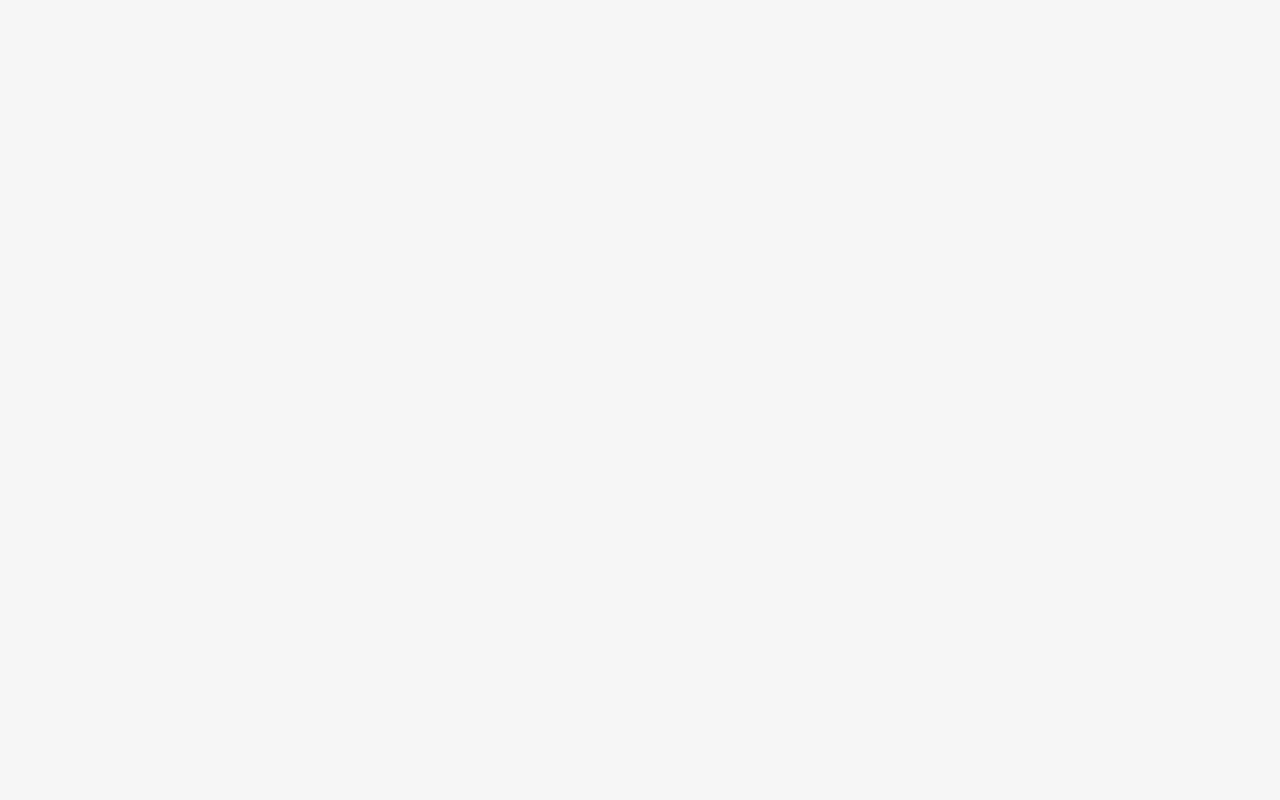
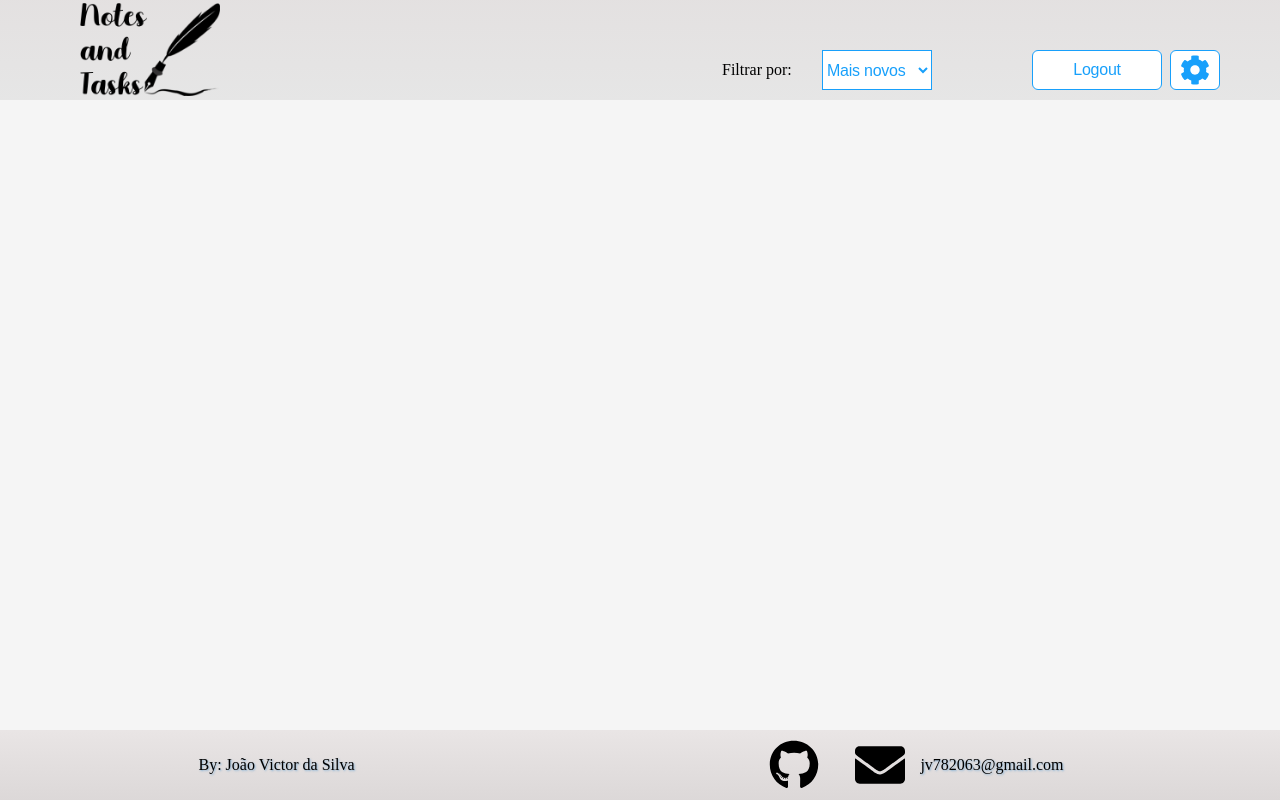
Before and after one commit to joaovds/Notes_and_Tasks-frontend, a React (Create React App) app: page /myNotes in a window 1280 px wide. Built offline with nearby package versions, Linux system fonts and the light colour scheme; the HTML template or start-up script is replaced by a standard one.

Commit message:
myNotes - Header and Footer

```diff
--- a/src/global.css
+++ b/src/global.css
@@ -59,7 +59,7 @@ header div.buttons {
     justify-content: space-between;
     margin-top: 40px;
 }
-header div.buttons .button {
+header div.buttons .button, .button {
     display: flex;
     width: 130px;
     height: 40px;
@@ -69,7 +69,7 @@ header div.buttons .button {
     align-items: center;
 
     font-weight: 500;
-    font-size: 15px;
+    font-size: 16px;
     line-height: 18px;
     letter-spacing: -0.015em;
     color: #18A0FB;
--- a/src/pages/Login/index.js
+++ b/src/pages/Login/index.js
@@ -16,8 +16,8 @@ export default function login() {
                 </div>
 
                 <div className="buttons">
-                    <Link className="button login" to="/login">
-                        Log in
+                    <Link className="button homePage" to="/">
+                        Home Page
                     </Link>
                     <Link className="button register" to="/register">
                         Register
--- /dev/null
+++ b/src/pages/MyNotes/index.js
@@ -0,0 +1,39 @@
+import React from 'react';
+import { Link } from 'react-router-dom';
+import { FaCog } from 'react-icons/fa';
+
+import './style.css';
+import logoImg from '../../assets/logo.png';
+import Footer from '../FooterPages';
+
+export default function MyNotes() {
+    return (
+        <div className="note-container">
+            <header>
+                <div className="logo">
+                    <img src={ logoImg } alt="Logo" className="logo-header" />
+                </div>
+
+                <div className="buttons">
+                    <div className="filter">
+                        <label for="filter">Filtrar por:</label>
+                        <select name="filter">
+                            <option value="maisNovos">Mais novos</option>
+                            <option value="maisAntigos">Mais antigos</option>
+                            <option value="nome">Nome</option>
+                        </select>
+                    </div>
+
+                    <button className="button logout">
+                        Logout
+                    </button>
+                    <Link className="button config" to="">
+                        <FaCog size="30" />
+                    </Link>
+                </div>
+            </header>
+
+            <Footer />
+        </div>
+    );
+}
--- /dev/null
+++ b/src/pages/MyNotes/style.css
@@ -0,0 +1,28 @@
+.note-container {
+    width: 100%;
+}
+
+.note-container header div.buttons .logout {
+    margin-right: 8px;
+}
+.note-container header div.buttons .config {
+    width: 50px;
+}
+.note-container header .filter {
+    display: flex;
+    align-items: center;
+    justify-content: space-between;
+    margin-right: 100px;
+    width: 210px;
+}
+.note-container header .filter select {
+    width: 110px;
+    height: 40px;
+    font-weight: 500;
+    font-size: 16px;
+    line-height: 18px;
+    letter-spacing: -0.015em;
+    color: #18A0FB;
+    border: 1px solid #18A0FB;
+    background-color: #FFFFFF;
+}
--- a/src/pages/Register/index.js
+++ b/src/pages/Register/index.js
@@ -16,11 +16,11 @@ export default function Register() {
                 </div>
 
                 <div className="buttons">
+                    <Link className="button homePage" to="/">
+                        Home Page
+                    </Link>
                     <Link className="button login" to="/login">
                         Log in
-                    </Link>
-                    <Link className="button register" to="/register">
-                        Register
                     </Link>
                 </div>
             </header>
--- a/src/pages/Register/style.css
+++ b/src/pages/Register/style.css
@@ -5,12 +5,12 @@
 .register-container section {
     display: flex;
     width: 90%;
-    margin: 0 auto;
+    margin: 20px auto;
     align-items: center;
     justify-content: space-evenly;
 }
 .register-container section img.tasksBan2 {
-    width: 800px;
+    width: 600px;
 }
 .register-container section form {
     display: flex;
--- a/src/routes.js
+++ b/src/routes.js
@@ -4,6 +4,7 @@ import { BrowserRouter, Route, Switch } from 'react-router-dom';
 import InitialPage from './pages/InitialPage';
 import Login from './pages/Login';
 import Register from './pages/Register';
+import MyNotes from './pages/MyNotes';
 
 export default function Routes() {
     return (
@@ -12,6 +13,7 @@ export default function Routes() {
                 <Route path="/" exact component={InitialPage} />
                 <Route path="/login" component={Login} />
                 <Route path="/register" component={Register} />
+                <Route path="/myNotes" component={MyNotes} />
             </Switch>
         </BrowserRouter>
     );
```
